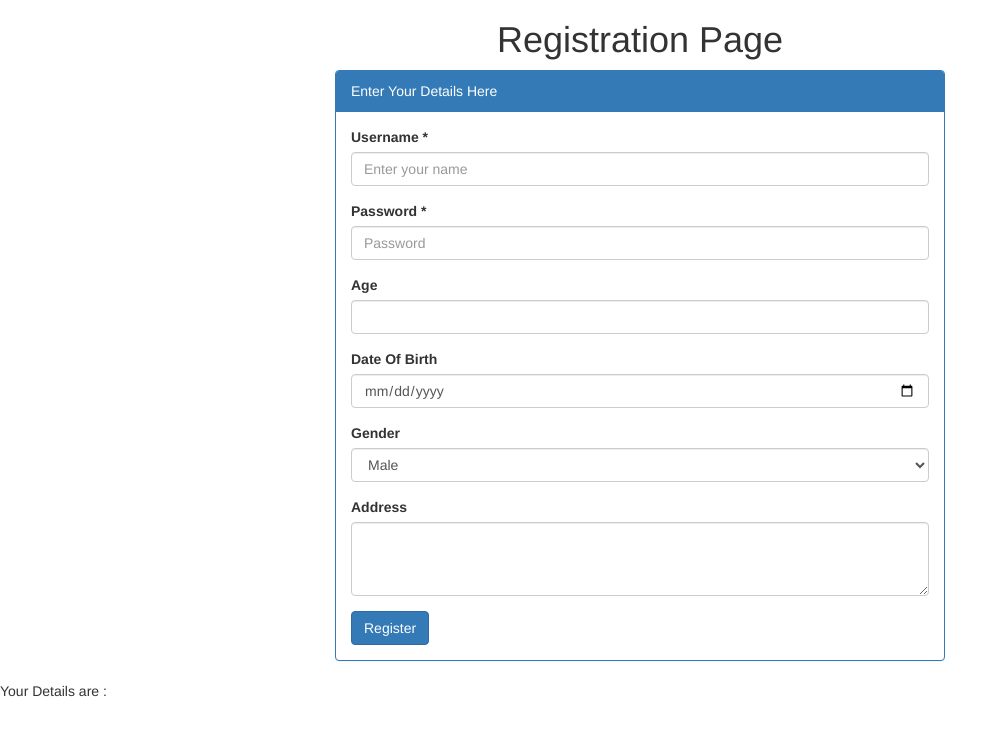
After one commit to VenuGopalJilla/toy-problems, a Flask app: page /register in a window 1280 px wide. The commit adds this page. Shown: the top 736 px of the page, without its empty margins (0-1007 px from the left). Run offline with Flask 2, Linux system fonts and the light colour scheme; some libraries are stand-ins or nearby versions.

Commit message:
Added Registration page to Flask app and also submitted form data to flask app

```diff
--- a/project1/application.py
+++ b/project1/application.py
@@ -4,7 +4,8 @@ from flask import Flask, session
 from flask_session import Session
 from sqlalchemy import create_engine
 from sqlalchemy.orm import scoped_session, sessionmaker
-from flask import render_template
+from flask import render_template, request, session
+from flask_session import Session
 
 app = Flask(__name__)
 
@@ -13,9 +14,9 @@ app = Flask(__name__)
 #     raise RuntimeError("DATABASE_URL is not set")
 
 # # Configure session to use filesystem
-# app.config["SESSION_PERMANENT"] = False
-# app.config["SESSION_TYPE"] = "filesystem"
-# Session(app)
+app.config["SESSION_PERMANENT"] = False
+app.config["SESSION_TYPE"] = "filesystem"
+Session(app)
 
 # # Set up database
 # engine = create_engine(os.getenv("DATABASE_URL"))
@@ -25,3 +26,19 @@ app = Flask(__name__)
 @app.route("/")
 def index():
     return render_template("index.html")
+
+@app.route("/register", methods = ['GET','POST'])
+def register():
+    if request.method == "GET":
+        return render_template("register.html")
+    else :
+        session["data"] = []
+        name = request.form.get('username')
+        age = request.form.get('age')
+        dob = request.form.get('dob')
+        add = request.form.get('address')
+        session["data"].append(name)
+        session["data"].append(age)
+        session["data"].append(dob)
+        session["data"].append(add)
+        return render_template("register.html", notesdata = session["data"])
--- /dev/null
+++ b/project1/templates/register.html
@@ -0,0 +1,70 @@
+<!DOCTYPE HTML>
+<html>
+    <head>
+        <title>My Web Page...!!</title>
+        <link href="//maxcdn.bootstrapcdn.com/bootstrap/3.3.0/css/bootstrap.min.css" rel="stylesheet" id="bootstrap-css">
+    </head>
+    <body>
+        <h1 style = "text-align: center;">Registration Page</h1>
+
+        <div class="row" style = "margin : 0 auto;">
+            <div class="col-md-6 col-sm-12 col-lg-6 col-md-offset-3">
+                <div class="panel panel-primary">
+                    <div class="panel-heading">Enter Your Details Here
+                    </div>
+                    <div class="panel-body">
+                        <form name="myform" action = "{{ url_for('register') }}" method = "post">
+                            <div class="form-group">
+                                <label for="username">Username *</label>
+                                <input id="username" name="username" class="form-control" type="text" data-validation="email" placeholder="Enter your name">
+                                <span id="error_username" class="text-danger"></span>
+                            </div>
+                            <div class="form-group">
+                                <label for="exampleInputPassword1">Password *</label>
+                                <input name = "password" type="password" class="form-control" id="exampleInputPassword1" placeholder="Password">
+                            </div>
+                            <div class="form-group">
+                                <label for="age">Age</label>
+                                <input id="age" name="age"  class="form-control" type="number" min="1" >
+                                <span id="error_age" class="text-danger"></span>
+                            </div>
+                            <div class="form-group">
+                                <label for="dob">Date Of Birth</label>
+                                <input type="date" name="dob" id="dob" class="form-control">
+                                <span id="error_dob" class="text-danger"></span>
+                            </div>
+                            <div class="form-group">
+                                <label for="gender">Gender</label>
+                                <select name="gender" id="gender" class="form-control">
+                                    <option selected>Male</option>
+                                    <option>Female</option>
+                                    <option>Other</option>
+                                </select>
+                                <span id="error_gender" class="text-danger"></span>
+                            </div>
+                            <div class="form-group">
+                                <label for="disc">Address</label>
+                                <textarea name = "address" class="form-control" rows="3"></textarea>
+                            </div>
+
+                            <button id="submit" type="submit" value="submit" class="btn btn-primary center">Register</button>
+
+                        </form>
+
+                    </div>
+                </div>
+            </div>
+        </div>
+        <p>
+            Your Details are :
+            <ul>
+                {% for d in notesdata : %}
+                <li>
+                    {{ d }}
+                </li>
+                {% endfor %}
+            </ul>
+        </p>
+
+    </body>
+</html>
```
Also changed, not shown: project1/templates/index.html (+5 -52 lines), 2 other files.
